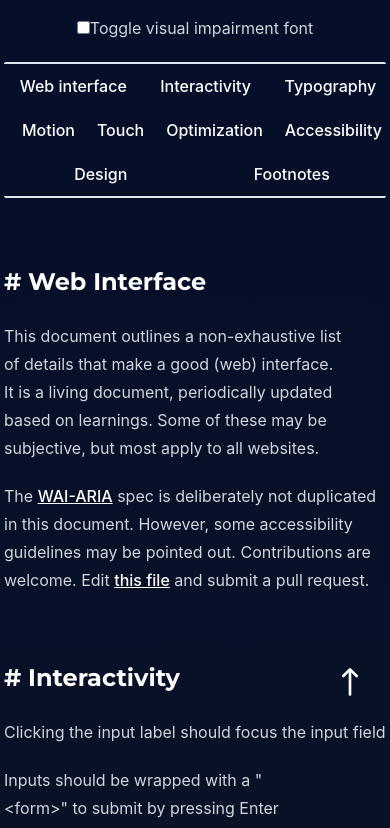
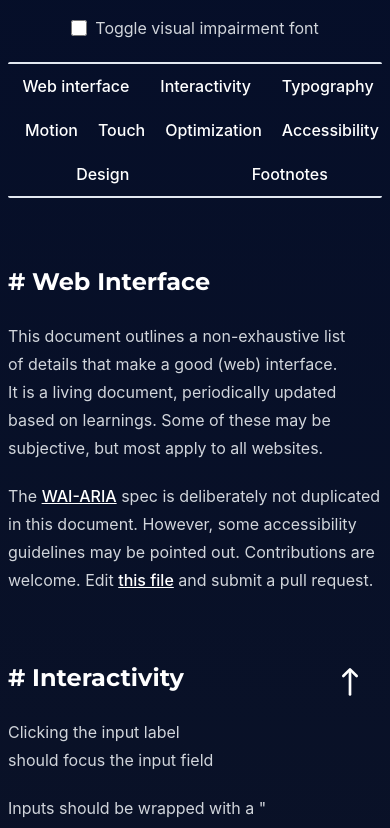
Before and after one commit to razmi0/accessibility-guidelines, a website: page index.html in a window 390 px wide. Shown: the part 122-950 px from the top of the page. Drawn offline with nearby package versions, Linux system fonts and the light colour scheme; files that its build step writes are made by us from their sources.

Commit message:
Modify styles dir name & update package.json

```diff
--- a/package.json
+++ b/package.json
@@ -5,10 +5,11 @@
   "type": "module",
   "scripts": {
     "dev": "vite",
+    "host": "vite --host",
     "build": "vite build",
     "preview": "vite preview",
-    "tw:build": "npx tailwindcss -i ./src/tailwind/input.css -o ./src/tailwind/output.css",
-    "tw:watch": "npx tailwindcss -i ./src/tailwind/input.css -o ./src/tailwind/output.css --watch"
+    "tw:build": "npx tailwindcss -i ./src/styles/input.css -o ./src/styles/output.css",
+    "tw:watch": "npx tailwindcss -i ./src/styles/input.css -o ./src/styles/output.css --watch"
   },
   "devDependencies": {
     "@tailwindcss/typography": "^0.5.13",
--- a/src/tailwind/input.css
+++ b/src/styles/input.css
@@ -2,6 +2,11 @@
 @tailwind base;
 @tailwind components;
 @tailwind utilities;
+
+@font-face {
+  font-family: "Dyslexia";
+  src: url("../font/dislexia.woff2") format("woff2");
+}
 
 :root {
   font-family: Inter, system-ui, Avenir, Helvetica, Arial, sans-serif;
@@ -30,13 +35,16 @@
 }
 
 body {
-  @apply flex flex-col items-center justify-center m-auto min-w-full h-fit prose prose-invert p-1 sm:p-3 sm:py-5 py-3 [&>article]:container [&>hr]:h-[2px] [&>hr]:w-20 [&>hr]:bg-slate-200 [&>hr]:border-0 [&>article]:lg:max-w-[75%];
+  @apply flex flex-col items-center justify-center m-auto min-w-full h-fit prose prose-invert p-2 sm:p-3 sm:py-5 py-3 [&>article]:container [&>hr]:h-[2px] [&>hr]:w-20 [&>hr]:bg-slate-200 [&>hr]:border-0 [&>article]:lg:max-w-[75%];
   background: radial-gradient(circle at center, var(--body-radial-color-1) 0%, var(--body-radial-color-2) 100%);
   min-height: 100vh;
 }
 
-p {
-  @apply text-balance;
+p,
+ul,
+li,
+a {
+  @apply text-balance transition-colors hover:text-white;
 }
 
 h1,
@@ -78,3 +86,11 @@ header {
 .anchor-page-top {
   @apply appearance-none block cursor-pointer fixed bottom-0 right-0 mr-5 mb-5 rounded-full hover:bg-slate-800 w-10 h-10 p-1 focus:outline-4 focus:outline-slate-100;
 }
+
+body:has(input[id="font-toggler"]:checked) {
+  font-family: Dyslexia, sans-serif;
+}
+
+::selection {
+  @apply bg-black text-white;
+}
```
Also changed, not shown: src/styles/output.css.
